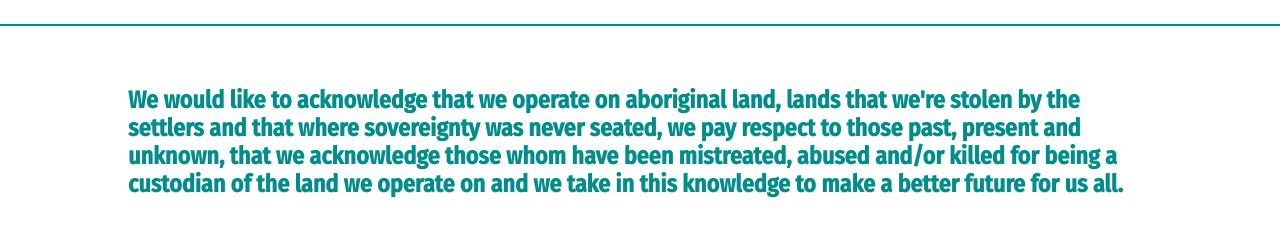
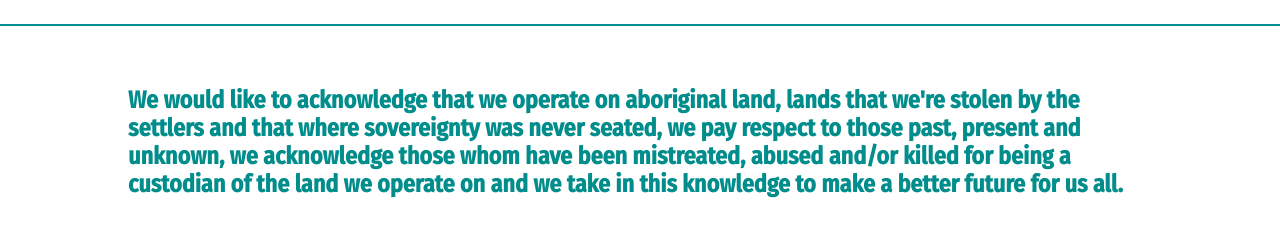
Before and after one commit to Moran-Activism/Website, a plain HTML site: page index.html in a window 1280 px wide. Shown: the part 51-299 px from the top of the page. Drawn offline with Linux system fonts and the light colour scheme; a web font is replaced by a local one.

Commit message:
Update index.html

```diff
--- a/index.html
+++ b/index.html
@@ -14,7 +14,7 @@
             <h2 id="sttxt">We would like to acknowledge that we operate on aboriginal land,
                 lands that we're stolen by the settlers and that where sovereignty was never seated,
                 we pay respect to those past, present and unknown,
-                that we acknowledge those whom have been mistreated,
+                we acknowledge those whom have been mistreated,
                 abused and/or killed for being a custodian of the land we operate on and we take in this knowledge
                 to make a better future for us all.</h2>
         </div>
```
